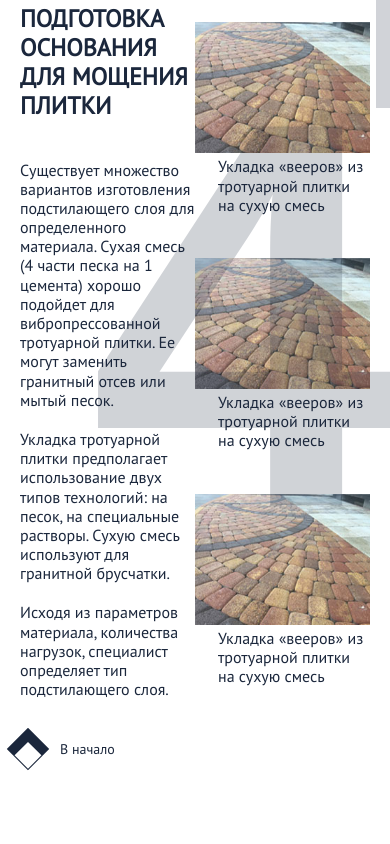
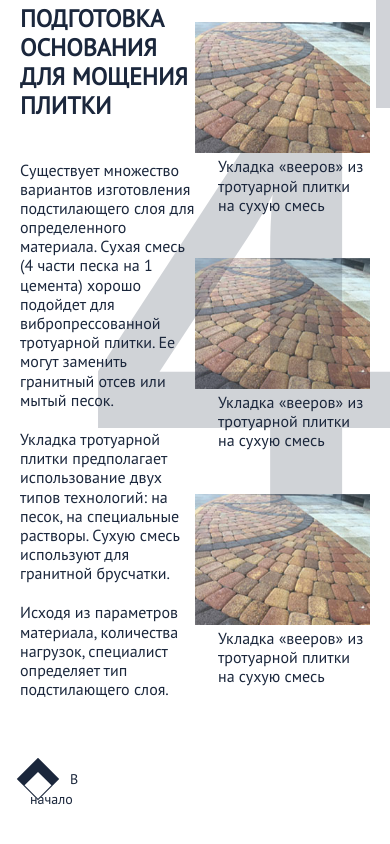
Before and after one commit to Lia5/2018-02-plitka, a website: page app/ukladka.html in a window 390 px wide. Shown: the part 4346-5190 px from the top of the page. Before the commit the page ends 5135 px from the top, so only its background shows below. Drawn offline with nearby package versions, Linux system fonts and the light colour scheme.

Commit message:
return-to-up

```diff
--- a/app/css/sections/about.scss
+++ b/app/css/sections/about.scss
@@ -162,6 +162,7 @@
   height: 50px;
   position: relative;
   top: 2vh;
+  right: 10px;
 }
 .footer-menu-toggle .one,
 .footer-menu-toggle .two,
@@ -181,7 +182,7 @@
 .logo-about {
   padding-top: 12vh;
   width: 12vw;
-  margin-left: 5vw;
+  margin-left: 8vw;
 }
 .tov-zn-about {
   font-size: 18px;
@@ -205,5 +206,8 @@
   display: none;
 }
 .last__block {
-  width: 43vw;
+  width: 16vw;
 }
+.page-about__block--mob {
+  display: none;
+}
--- a/app/css/sections/adaptive1539.scss
+++ b/app/css/sections/adaptive1539.scss
@@ -407,15 +407,15 @@
   }
   .logo-about {
     width: 112px;
-    padding-top: 12vh;
-    margin-left: 7vw;
+    padding-top: 10vh;
+    margin-left: 3vw;
   }
   .block2-about {
     min-height: 475px;
     height: 475px;
   }
   .block2-about::before {
-    left: 11vw;
+    left: 8vw;
     top: -33vh;
     min-width: 795px;
     min-height: 795px;
@@ -431,6 +431,9 @@
   }
   .horizon {
     padding-top: 20px;
+  }
+  .return-to-up {
+    left: -2vw;
   }
   /*vacancies*/
   .footer-block-vacancies {
--- a/app/css/sections/adaptive1700.scss
+++ b/app/css/sections/adaptive1700.scss
@@ -23,7 +23,7 @@
   .logo-about {
     padding-top: 13vh;
     width: 9vw;
-    margin-left: 8vw;
+    // margin-left: 8vw;
   }
   .nav-right-about {
     padding-top: 54px;
@@ -70,5 +70,6 @@
   }
   .logo-about {
     padding-top: 0;
+    margin-left: 3vw;
   }
 }
--- a/app/css/sections/adaptive749.scss
+++ b/app/css/sections/adaptive749.scss
@@ -646,6 +646,10 @@
   .footer-block--mob {
     display: none;
   }
+  .page-about__block--mob {
+    display: block;
+    padding: 20px 30px;
+  }
   .page-about__title {
     margin-top: 20px;
     margin-bottom: 15px;
@@ -659,6 +663,7 @@
     display: block;
     height: auto;
   }
+
   /*articles*/
   .page-articles-filter {
     margin-top: 154px;
--- a/app/css/sections/adaptive979.scss
+++ b/app/css/sections/adaptive979.scss
@@ -440,7 +440,10 @@
     height: 265px;
     margin-left: 13vw;
     padding-top: 7vh;
-
+  }
+  .return-to-up {
+    top: -6vh;
+    left: 4vw;
   }
 /*vacancies*/
   .block2-vacancies {
--- a/app/css/sections/ukladka.scss
+++ b/app/css/sections/ukladka.scss
@@ -184,10 +184,10 @@
 .return-to-up {
   width: 150px;
   position: relative;
-  top: 20px;
+  top: 0;
   align-self: self-start;
   z-index: 2;
-  left: -35vw;
+  left: 4vw;
 }
 .to-up {
   font-size: 14px;
--- a/app/ukladka.html
+++ b/app/ukladka.html
@@ -260,7 +260,10 @@
               </div>
 
             </li>
-            <li class="page-about__block return-to-up">
+            <li class="page-about__block last__block">
+
+            </li>
+            <li class="page-about__block--mob return-to-up">
               <a class="to-up">В начало</a>
             </li>
           </ul>
@@ -269,6 +272,9 @@
       </div>
         <div class="footer-block">
           <div class="block2 block2-about">
+            <div class="return-to-up">
+              <a class="to-up">В начало</a>
+            </div>
             <div class="logo logo-about">
               <div class="tov-zn tov-zn-about">&reg;</div>
               <img src="img/main-logo750.png" alt="Мир брусчатки">
```
Also changed, not shown: app/about.html (+5 -1 lines), app/articles.html (+4 -1 lines), app/design.html (+4 -1 lines), app/vacancies.html (+4 -1 lines), app/css/main.css, 1 other file.
